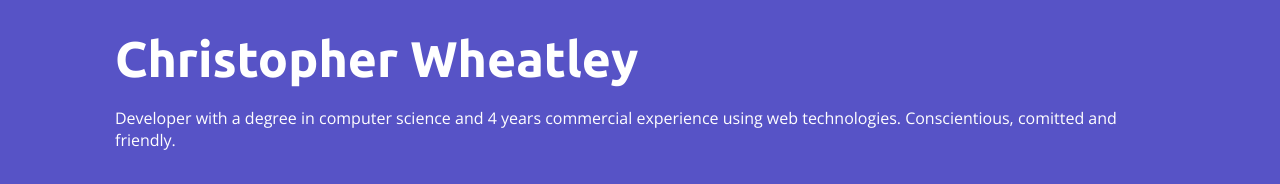
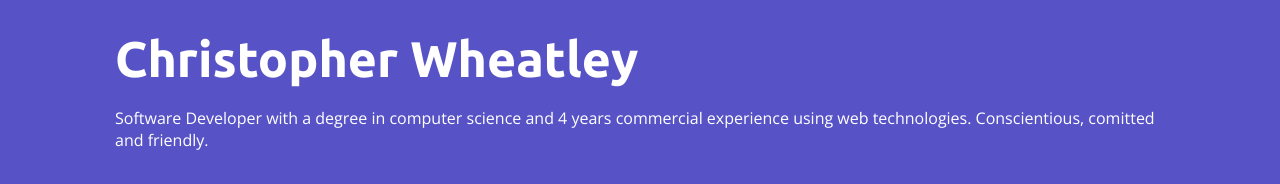
Before and after one commit to chriswheatley/christopherwheatley.uk, a Gatsby site: page / in a window 1280 px wide. Shown: the top 184 px of the page. Built offline with nearby package versions, Linux system fonts and the light colour scheme; Gatsby itself is replaced by a stand-in of ours.

Commit message:
Replace 'Developer' with 'Software Developer'

```diff
--- a/src/pages/index.jsx
+++ b/src/pages/index.jsx
@@ -16,8 +16,8 @@ export default () => (
       <div className="panel panel--pageHeader">
         <h1 className="panel__header">Christopher Wheatley</h1>
         <div className="panel__body">
-          Developer with a degree in computer science and 4 years commercial experience using web
-          technologies. Conscientious, comitted and friendly.
+          Software Developer with a degree in computer science and 4 years commercial experience
+          using web technologies. Conscientious, comitted and friendly.
           <div className="panel__actions">
             <ProtectedEmailLink base64Email="Y2hyaXNAY2hyaXN0b3BoZXJ3aGVhdGxleS51aw==" />
             <a
```
